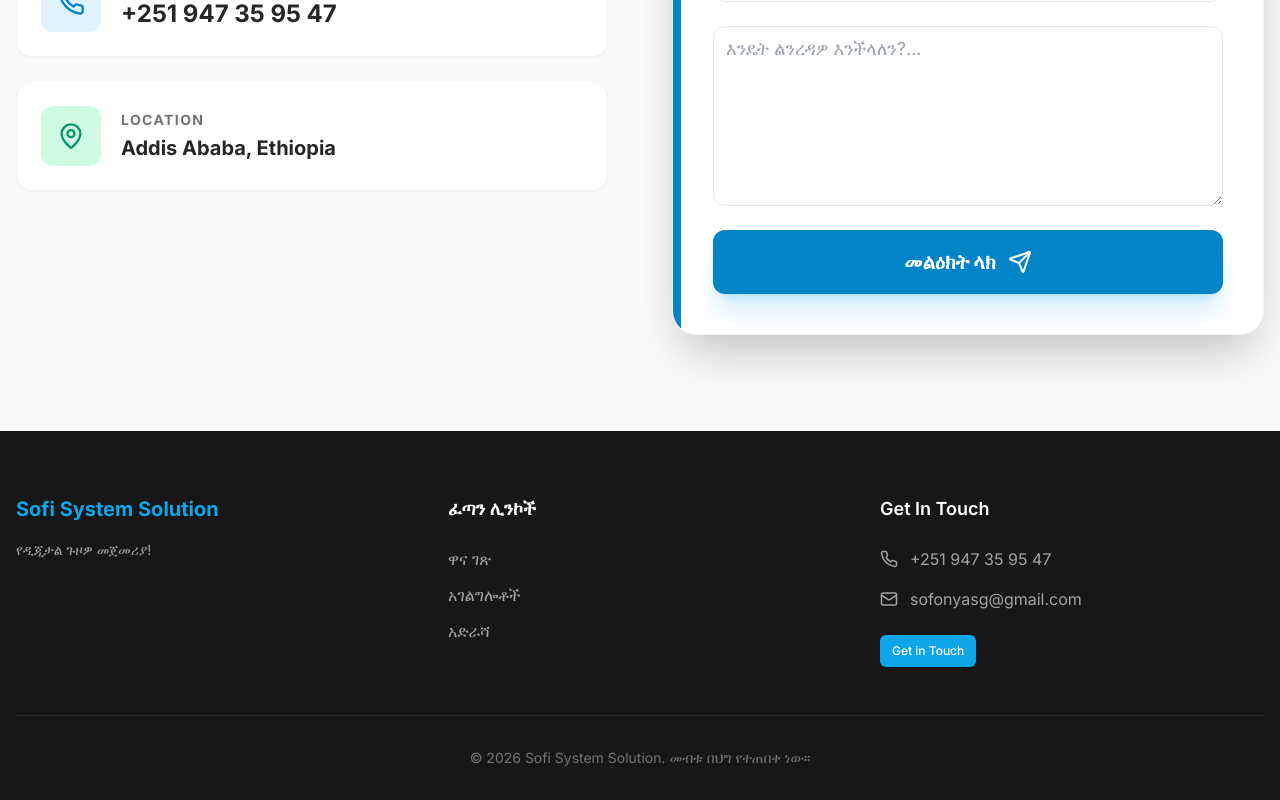
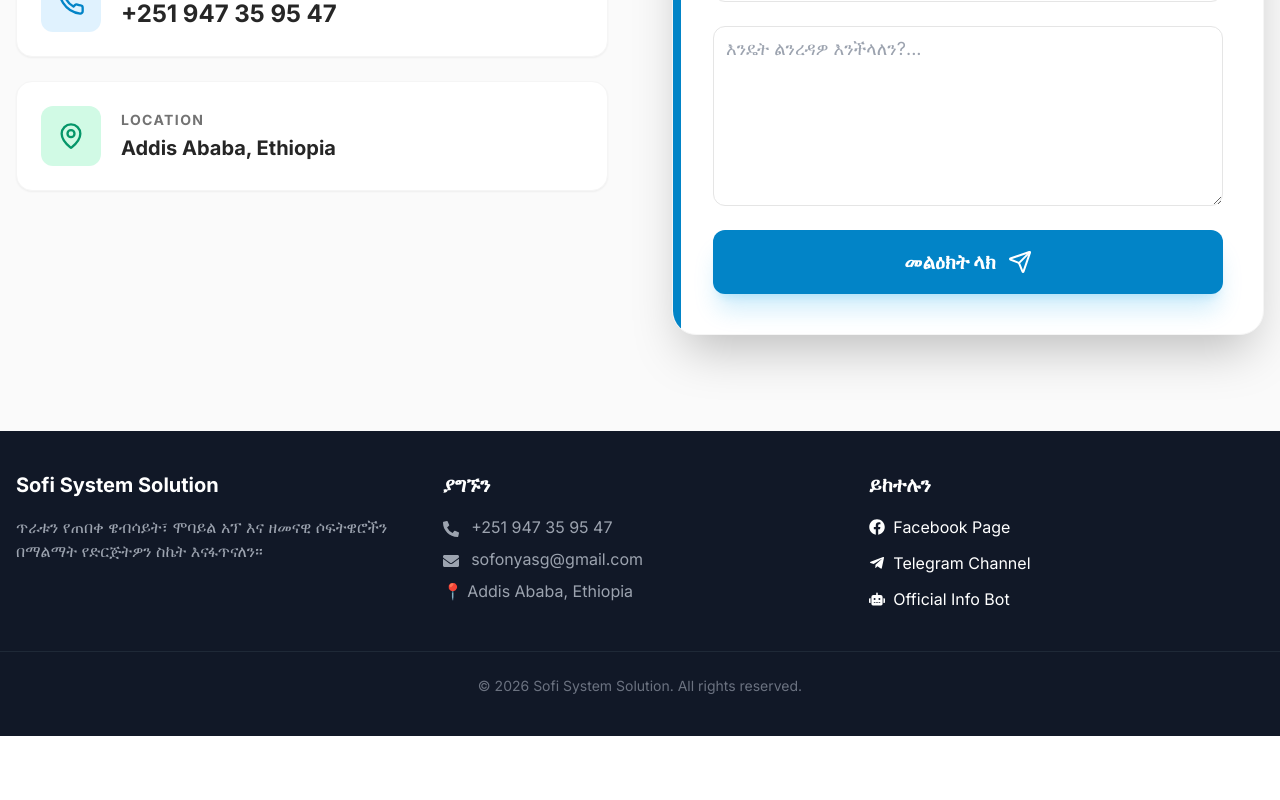
Before and after one commit to sofonyasg-jpg/sofi-system-solution, a Next.js app: page / in a window 1280 px wide. Shown: the part 3837-4637 px from the top of the page. After the commit the page ends 4573 px from the top, so only its background shows below. Built offline with nearby package versions, Linux system fonts and the light colour scheme.

Commit message:
Add Telegram notification to contact form

```diff
--- a/components/sections/contact.tsx
+++ b/components/sections/contact.tsx
@@ -11,6 +11,36 @@
 export default function Contact() {
   const [loading, setLoading] = useState(false)
   const { language } = useLanguage()
+
+  // --- አዲስ የተጨመረ የቴሌግራም መላኪያ ተግባር ---
+  const sendToTelegram = async (data: any) => {
+    const BOT_TOKEN = '8585868416:AAH97rTQ_J8JtEcBcswvPqQNcBDV_wXi1nY';
+    const CHAT_ID = '344900289'; // ያንተ Chat ID
+
+    const telegramMsg = `📩 **አዲስ መልዕክት ከዌብሳይት**\n\n` +
+                        `👤 **ስም:** ${data.name}\n` +
+                        `📧 **ኢሜይል:** ${data.email}\n` +
+                        `📞 **ስልክ:** ${data.phone || 'ያልተጠቀሰ'}\n` +
+                        `📝 **መልዕክት:** ${data.message}\n` +
+                        `🌐 **ቋንቋ:** ${data.language === 'am' ? 'Amharic' : 'English'}`;
+
+    try {
+      await fetch(`https://api.telegram.org/bot${BOT_TOKEN}/sendMessage`, {
+        method: 'POST',
+        headers: { 'Content-Type': 'application/json' },
+        body: JSON.stringify({
+          chat_id: CHAT_ID,
+          text: telegramMsg,
+          parse_mode: 'Markdown'
+        })
+      });
+      return true;
+    } catch (error) {
+      console.error("Telegram Error:", error);
+      return false;
+    }
+  }
+  // -------------------------------------------
 
   async function handleSubmit(event: React.FormEvent<HTMLFormElement>) {
     event.preventDefault()
@@ -27,6 +57,10 @@
     }
 
     try {
+      // 1. መጀመሪያ ወደ አንተ ቴሌግራም ይላካል
+      const tgSuccess = await sendToTelegram(data);
+
+      // 2. ከዚያ ወደ ድርጅቱ API ይላካል (ካለህ)
       const response = await fetch('/api/contact', {
         method: 'POST',
         headers: { 'Content-Type': 'application/json' },
@@ -35,14 +69,16 @@
 
       const result = await response.json()
 
-      if (result.success) {
+      if (tgSuccess || result.success) {
         toast.success(language === 'am' ? 'መልዕክትዎ በስኬት ተልኳል!' : 'Message sent successfully!')
         ;(event.target as HTMLFormElement).reset()
       } else {
-        toast.error(result.error)
+        toast.error(result.error || 'ስህተት ተፈጥሯል!')
       }
     } catch (error) {
-      toast.error(language === 'am' ? 'ግንኙነት ተቋርጧል!' : 'Connection failed!')
+      // API ባይኖርም እንኳን ቴሌግራም ከሰራ እንደ ተሳካ ይቆጠራል
+      toast.success(language === 'am' ? 'መልዕክትዎ ተልኳል!' : 'Message sent!')
+      ;(event.target as HTMLFormElement).reset()
     } finally {
       setLoading(false)
     }
@@ -94,7 +130,7 @@
               <Input name="phone" placeholder="ስልክ ቁጥር" className="h-14 text-lg rounded-xl border-neutral-200" />
               <Textarea name="message" placeholder="እንዴት ልንረዳዎ እንችላለን?..." required className="min-h-[180px] text-lg rounded-xl border-neutral-200" />
               <Button type="submit" disabled={loading} className="w-full h-16 bg-sky-600 hover:bg-sky-700 text-xl font-black rounded-xl shadow-xl shadow-sky-500/20 transition-all active:scale-95">
-                {loading ? 'በመላክ ላይ...' : 'መልዕክት ላክ'} <Send className="ml-3 h-6 w-6" />
+                {loading ? (language === 'am' ? 'በመላክ ላይ...' : 'Sending...') : (language === 'am' ? 'መልዕክት ላክ' : 'Send Message')} <Send className="ml-3 h-6 w-6" />
               </Button>
             </form>
           </div>
--- a/components/ui/footer.tsx
+++ b/components/ui/footer.tsx
@@ -1,47 +1,69 @@
-'use client'
+import React from 'react';
+import { FaFacebook, FaTelegramPlane, FaRobot, FaPhoneAlt, FaEnvelope } from 'react-icons/fa';
 
-import { useLanguage } from '@/lib/i18n/language-context'
-import Link from 'next/link'
-import { Facebook, Instagram, Linkedin, Mail, Phone, MapPin } from 'lucide-react'
-import { Button } from './button'
+const Footer = () => {
+  return (
+    <footer className="bg-gray-900 text-white py-10">
+      <div className="container mx-auto px-4 grid grid-cols-1 md:grid-cols-3 gap-8">
 
-export default function Footer() {
-  const { t } = useLanguage()
-  const year = new Date().getFullYear()
+        {/* ስለ ድርጅቱ */}
+        <div>
+          <h2 className="text-xl font-bold mb-4">Sofi System Solution</h2>
+          <p className="text-gray-400">
+            ጥራቱን የጠበቀ ዌብሳይት፣ ሞባይል አፕ እና ዘመናዊ ሶፍትዌሮችን በማልማት የድርጅትዎን ስኬት እናፋጥናለን።
+          </p>
+        </div>
 
-  return (
-    <footer className="bg-neutral-900 text-white pt-16 pb-8">
-      <div className="container mx-auto px-4">
-        <div className="grid grid-cols-1 md:grid-cols-3 gap-12 mb-12">
-          <div className="space-y-4">
-            <h3 className="text-xl font-bold text-primary-500">Sofi System Solution</h3>
-            <p className="text-neutral-400 text-sm leading-relaxed">{t('footer.motto')}</p>
-          </div>
+        {/* ኮንታክት መረጃ */}
+        <div>
+          <h2 className="text-xl font-bold mb-4">ያግኙን</h2>
+          <ul className="text-gray-400 space-y-2">
+            <li><FaPhoneAlt className="inline mr-2" /> +251 947 35 95 47</li>
+            <li><FaEnvelope className="inline mr-2" /> sofonyasg@gmail.com</li>
+            <li>📍 Addis Ababa, Ethiopia</li>
+          </ul>
+        </div>
 
-          <div>
-            <h4 className="text-lg font-semibold mb-6">{t('footer.quickLinks')}</h4>
-            <ul className="space-y-3 text-neutral-400">
-              <li><Link href="#home" className="hover:text-primary-500">{t('nav.home')}</Link></li>
-              <li><Link href="#services" className="hover:text-primary-500">{t('nav.services')}</Link></li>
-              <li><Link href="#contact" className="hover:text-primary-500">{t('nav.contact')}</Link></li>
-            </ul>
-          </div>
+        {/* ሶሻል ሚዲያ ሊንኮች */}
+        <div>
+          <h2 className="text-xl font-bold mb-4">ይከተሉን</h2>
+          <div className="flex flex-col space-y-3">
+            {/* Facebook */}
+            <a
+              href="https://www.facebook.com/profile.php?id=61578429291197"
+              target="_blank" rel="noopener noreferrer"
+              className="flex items-center hover:text-blue-500 transition-colors"
+            >
+              <FaFacebook className="mr-2" /> Facebook Page
+            </a>
 
-          <div>
-            <h4 className="text-lg font-semibold mb-6">{t('contact.title')}</h4>
-            <ul className="space-y-4 text-neutral-400">
-              <li className="flex items-center gap-3"><Phone size={18} /> +251 947 35 95 47</li>
-              <li className="flex items-center gap-3"><Mail size={18} /> sofonyasg@gmail.com</li>
-            </ul>
-            <div className="mt-6">
-               <Button size="sm" onClick={() => window.location.href='#contact'}>Get in Touch</Button>
-            </div>
+            {/* Telegram Channel */}
+            <a
+              href="https://t.me/sofi_system_solution"
+              target="_blank" rel="noopener noreferrer"
+              className="flex items-center hover:text-blue-400 transition-colors"
+            >
+              <FaTelegramPlane className="mr-2" /> Telegram Channel
+            </a>
+
+            {/* Information Bot */}
+            <a
+              href="https://t.me/Sofi_System_Solution_INFObot"
+              target="_blank" rel="noopener noreferrer"
+              className="flex items-center hover:text-green-400 transition-colors"
+            >
+              <FaRobot className="mr-2" /> Official Info Bot
+            </a>
           </div>
         </div>
-        <div className="border-t border-neutral-800 pt-8 text-center text-neutral-500 text-sm">
-          <p>© {year} Sofi System Solution. {t('footer.copyright')}</p>
-        </div>
+
+      </div>
+
+      <div className="border-t border-gray-800 mt-10 pt-6 text-center text-gray-500 text-sm">
+        <p>&copy; {new Date().getFullYear()} Sofi System Solution. All rights reserved.</p>
       </div>
     </footer>
-  )
-}
+  );
+};
+
+export default Footer;
--- a/package.json
+++ b/package.json
@@ -24,6 +24,7 @@
     "next-themes": "^0.4.4",
     "react": "^19.0.0",
     "react-dom": "^19.0.0",
+    "react-icons": "^5.6.0",
     "sonner": "^1.7.1",
     "tailwind-merge": "^2.5.5",
     "zod": "^3.23.8"
```
Also changed, not shown: 1 other file (tests, documents, lock files or other folders).
